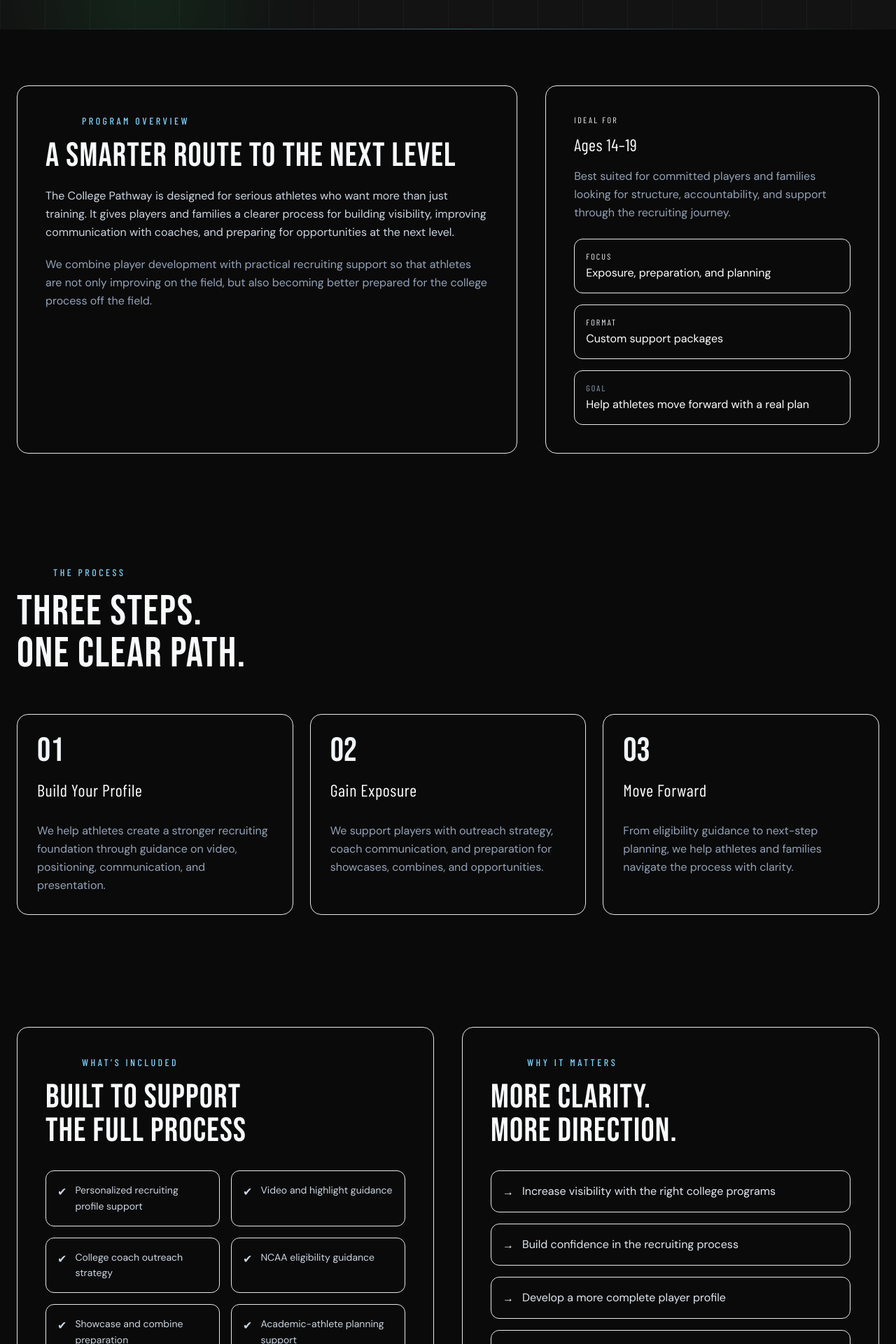
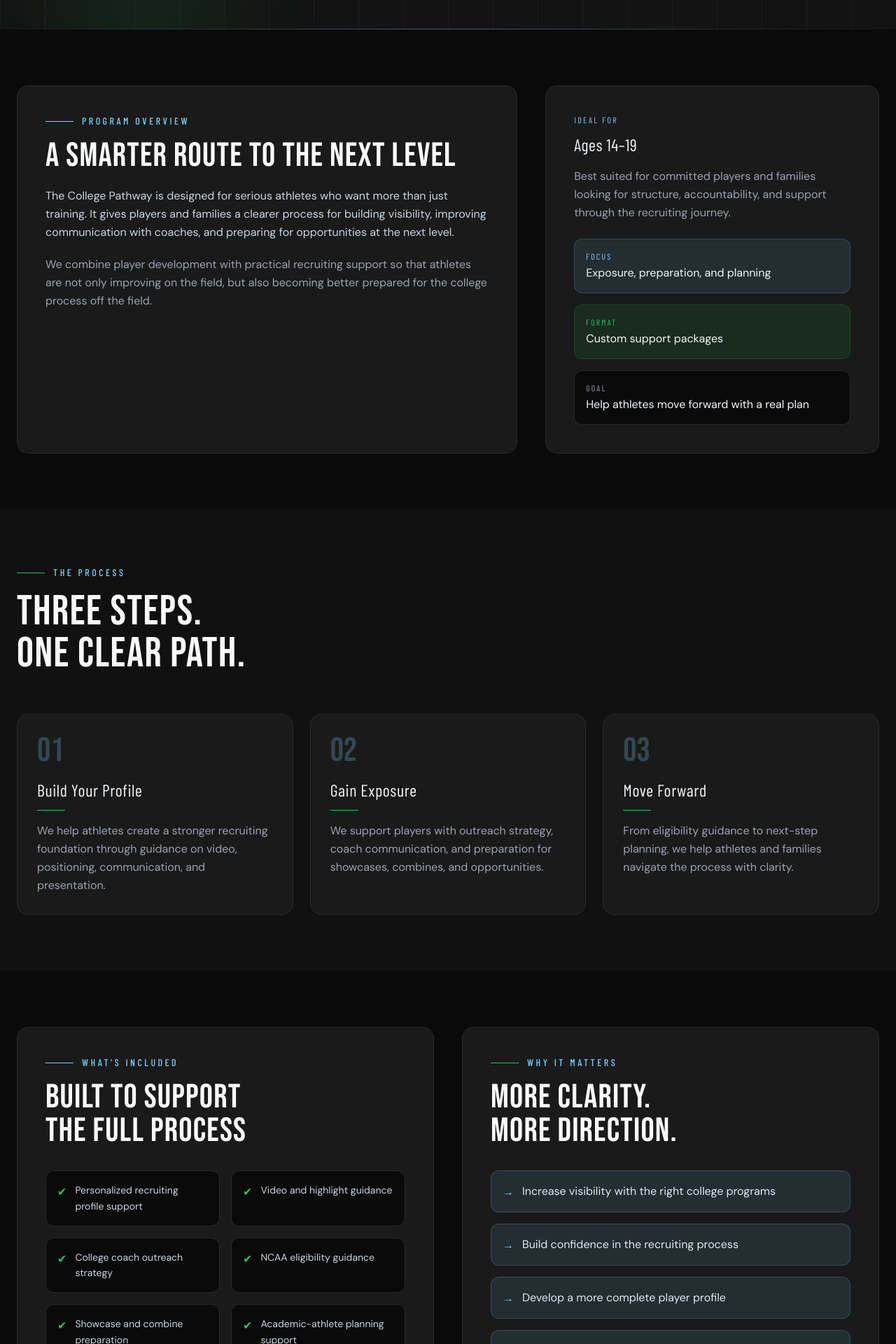
Before and after one commit to savannahathleticacademy-sys/savannah-athletic, a React (Vite) app: page /college-pathway in a window 1280 px wide. Shown: the part 520-2440 px from the top of the page at 70% size. Built offline with nearby package versions, Linux system fonts and the light colour scheme; grey boxes are pictures that could not be loaded; a web font is replaced by a local one.

Commit message:
Update PathToCollege.jsx

```diff
--- a/src/PathToCollege.jsx
+++ b/src/PathToCollege.jsx
@@ -50,8 +50,8 @@ export default function PathToCollege() {
     formData.append('name', `${first} ${last}`)
     formData.append('program', 'College Pathway')
     formData.append('access_key', '32de9cfe-9a49-44e1-adb9-018b5c1f24b6')
-    formData.append('subject', 'New College Pathway Inquiry - Savannah Athletic')
-    formData.append('from_name', 'Savannah Athletic Website')
+    formData.append('subject', 'New College Pathway Inquiry - Skill Mill Soccer')
+    formData.append('from_name', 'Skill Mill Soccer Website')
 
     const object = Object.fromEntries(formData)
     const json = JSON.stringify(object)
@@ -86,7 +86,7 @@ export default function PathToCollege() {
         label="College Pathway"
         title={
           <>
-            PATH TO <span className="text-gradient-gold">COLLEGE</span>
+            PATH TO <span className="text-primary">COLLEGE</span>
           </>
         }
         subtitle="A structured pathway for ambitious players who want guidance, exposure, and support through the recruiting process."
@@ -107,16 +107,16 @@ export default function PathToCollege() {
       </PageHero>
 
       {/* OVERVIEW */}
-      <section id="pathway-details" className="py-20 bg-pitch-black">
+      <section id="pathway-details" className="py-20 bg-skill-black">
         <div className="max-w-7xl mx-auto px-4 sm:px-6">
           <div className="grid grid-cols-1 lg:grid-cols-[1.2fr_0.8fr] gap-10">
-            <div className="rounded-2xl border border-pitch-border bg-pitch-card p-8 md:p-10">
+            <div className="rounded-2xl border border-skill-border bg-skill-card p-8 md:p-10">
               <div className="flex items-center gap-3 mb-4">
-                <div className="w-10 h-px bg-blue" />
+                <div className="w-10 h-px bg-primary" />
                 <span className="section-label">Program Overview</span>
               </div>
 
-              <h2 className="display-heading text-4xl md:text-5xl mb-5">
+              <h2 className="display-heading text-4xl md:text-5xl mb-5 uppercase">
                 A SMARTER ROUTE TO THE NEXT LEVEL
               </h2>
 
@@ -127,47 +127,47 @@ export default function PathToCollege() {
                 opportunities at the next level.
               </p>
 
-              <p className="text-slate-400 leading-relaxed">
+              <p className="text-text-muted leading-relaxed">
                 We combine player development with practical recruiting support so that
                 athletes are not only improving on the field, but also becoming better
                 prepared for the college process off the field.
               </p>
             </div>
 
-            <div className="rounded-2xl border border-pitch-border bg-pitch-card p-8 md:p-10">
-              <div className="text-blue text-xs font-heading tracking-[0.2em] uppercase mb-3">
+            <div className="rounded-2xl border border-skill-border bg-skill-card p-8 md:p-10">
+              <div className="text-primary text-xs font-heading tracking-[0.2em] uppercase mb-3">
                 Ideal For
               </div>
 
-              <h3 className="font-heading text-2xl text-white mb-4 tracking-wide">
+              <h3 className="font-heading text-2xl text-text-main mb-4 tracking-wide">
                 Ages 14–19
               </h3>
 
-              <p className="text-slate-400 leading-relaxed mb-6">
+              <p className="text-text-muted leading-relaxed mb-6">
                 Best suited for committed players and families looking for structure,
                 accountability, and support through the recruiting journey.
               </p>
 
               <div className="space-y-4">
-                <div className="rounded-xl border border-blue/20 bg-blue/10 p-4">
-                  <div className="text-blue text-xs font-heading tracking-[0.18em] uppercase mb-1">
+                <div className="rounded-xl border border-primary/20 bg-primary/10 p-4">
+                  <div className="text-primary text-xs font-heading tracking-[0.18em] uppercase mb-1">
                     Focus
                   </div>
-                  <div className="text-white">Exposure, preparation, and planning</div>
+                  <div className="text-text-main">Exposure, preparation, and planning</div>
                 </div>
 
-                <div className="rounded-xl border border-green/20 bg-green/10 p-4">
-                  <div className="text-green text-xs font-heading tracking-[0.18em] uppercase mb-1">
+                <div className="rounded-xl border border-accent-green/20 bg-accent-green/10 p-4">
+                  <div className="text-accent-green text-xs font-heading tracking-[0.18em] uppercase mb-1">
                     Format
                   </div>
-                  <div className="text-white">Custom support packages</div>
+                  <div className="text-text-main">Custom support packages</div>
                 </div>
 
-                <div className="rounded-xl border border-pitch-border bg-pitch-black p-4">
+                <div className="rounded-xl border border-skill-border bg-skill-black p-4">
                   <div className="text-slate-400 text-xs font-heading tracking-[0.18em] uppercase mb-1">
                     Goal
                   </div>
-                  <div className="text-white">Help athletes move forward with a real plan</div>
+                  <div className="text-text-main">Help athletes move forward with a real plan</div>
                 </div>
               </div>
             </div>
@@ -176,14 +176,14 @@ export default function PathToCollege() {
       </section>
 
       {/* 3 STEP PROCESS */}
-      <section className="py-20 bg-pitch-dark">
+      <section className="py-20 bg-skill-dark">
         <div className="max-w-7xl mx-auto px-4 sm:px-6">
           <div className="flex items-center gap-3 mb-4">
-            <div className="w-10 h-px bg-green" />
+            <div className="w-10 h-px bg-accent-green" />
             <span className="section-label">The Process</span>
           </div>
 
-          <h2 className="display-heading text-4xl md:text-6xl mb-14">
+          <h2 className="display-heading text-4xl md:text-6xl mb-14 uppercase">
             THREE STEPS.
             <br />
             ONE CLEAR PATH.
@@ -193,14 +193,14 @@ export default function PathToCollege() {
             {steps.map((step) => (
               <div
                 key={step.number}
-                className="rounded-2xl border border-pitch-border bg-pitch-card p-7 hover:border-blue/40 transition-all duration-300"
+                className="rounded-2xl border border-skill-border bg-skill-card p-7 hover:border-primary/40 transition-all duration-300"
               >
-                <div className="font-display text-5xl text-blue/25 mb-4">{step.number}</div>
-                <h3 className="font-heading text-2xl text-white mb-3 tracking-wide">
+                <div className="font-display text-5xl text-primary/25 mb-4">{step.number}</div>
+                <h3 className="font-heading text-2xl text-text-main mb-3 tracking-wide">
                   {step.title}
                 </h3>
-                <div className="w-10 h-px bg-green mb-4" />
-                <p className="text-slate-400 leading-relaxed">{step.text}</p>
+                <div className="w-10 h-px bg-accent-green mb-4" />
+                <p className="text-text-muted leading-relaxed">{step.text}</p>
               </div>
             ))}
           </div>
@@ -208,15 +208,15 @@ export default function PathToCollege() {
       </section>
 
       {/* INCLUDED + BENEFITS */}
-      <section className="py-20 bg-pitch-black">
+      <section className="py-20 bg-skill-black">
         <div className="max-w-7xl mx-auto px-4 sm:px-6 grid grid-cols-1 lg:grid-cols-2 gap-10">
-          <div className="rounded-2xl border border-pitch-border bg-pitch-card p-8 md:p-10">
+          <div className="rounded-2xl border border-skill-border bg-skill-card p-8 md:p-10">
             <div className="flex items-center gap-3 mb-4">
-              <div className="w-10 h-px bg-blue" />
+              <div className="w-10 h-px bg-primary" />
               <span className="section-label">What’s Included</span>
             </div>
 
-            <h2 className="display-heading text-4xl md:text-5xl mb-8">
+            <h2 className="display-heading text-4xl md:text-5xl mb-8 uppercase">
               BUILT TO SUPPORT
               <br />
               THE FULL PROCESS
@@ -226,10 +226,10 @@ export default function PathToCollege() {
               {includedItems.map((item) => (
                 <div
                   key={item}
-                  className="rounded-xl border border-pitch-border bg-pitch-black p-4 text-slate-300"
+                  className="rounded-xl border border-skill-border bg-skill-black p-4 text-slate-300"
                 >
                   <div className="flex items-start gap-3">
-                    <span className="text-green mt-0.5">✔</span>
+                    <span className="text-accent-green mt-0.5">✔</span>
                     <span className="leading-relaxed text-sm">{item}</span>
                   </div>
                 </div>
@@ -237,13 +237,13 @@ export default function PathToCollege() {
             </div>
           </div>
 
-          <div className="rounded-2xl border border-pitch-border bg-pitch-card p-8 md:p-10">
+          <div className="rounded-2xl border border-skill-border bg-skill-card p-8 md:p-10">
             <div className="flex items-center gap-3 mb-4">
-              <div className="w-10 h-px bg-green" />
+              <div className="w-10 h-px bg-accent-green" />
               <span className="section-label">Why It Matters</span>
             </div>
 
-            <h2 className="display-heading text-4xl md:text-5xl mb-8">
+            <h2 className="display-heading text-4xl md:text-5xl mb-8 uppercase">
               MORE CLARITY.
               <br />
               MORE DIRECTION.
@@ -253,18 +253,18 @@ export default function PathToCollege() {
               {benefits.map((benefit) => (
                 <div
                   key={benefit}
-                  className="rounded-xl border border-blue/20 bg-blue/10 p-4"
+                  className="rounded-xl border border-primary/20 bg-primary/10 p-4"
                 >
                   <div className="flex items-start gap-3">
-                    <span className="text-blue mt-0.5">→</span>
+                    <span className="text-primary mt-0.5">→</span>
                     <span className="text-slate-200 leading-relaxed">{benefit}</span>
                   </div>
                 </div>
               ))}
             </div>
 
-            <div className="mt-8 rounded-xl border border-pitch-border bg-pitch-black p-5">
-              <div className="text-slate-400 text-sm leading-relaxed">
+            <div className="mt-8 rounded-xl border border-skill-border bg-skill-black p-5">
+              <div className="text-text-muted text-sm leading-relaxed">
                 Every athlete’s pathway looks different. Our goal is to give players and
                 families structure, confidence, and better decision-making throughout the journey.
               </div>
@@ -274,22 +274,22 @@ export default function PathToCollege() {
       </section>
 
       {/* FORM SECTION */}
-      <section className="py-20 bg-pitch-dark">
+      <section className="py-20 bg-skill-dark">
         <div className="max-w-5xl mx-auto px-4 sm:px-6">
-          <div className="rounded-3xl border border-pitch-border bg-pitch-card p-8 md:p-12 relative overflow-hidden">
-            <div className="absolute inset-0 bg-gradient-to-r from-blue/10 via-transparent to-green/10 pointer-events-none" />
+          <div className="rounded-3xl border border-skill-border bg-skill-card p-8 md:p-12 relative overflow-hidden">
+            <div className="absolute inset-0 bg-gradient-to-r from-primary/10 via-transparent to-accent-green/10 pointer-events-none" />
 
             <div className="relative z-10">
               <div className="flex items-center gap-3 mb-4">
-                <div className="w-10 h-px bg-blue" />
+                <div className="w-10 h-px bg-primary" />
                 <span className="section-label">Start Here</span>
               </div>
 
-              <h2 className="display-heading text-4xl md:text-5xl mb-4">
+              <h2 className="display-heading text-4xl md:text-5xl mb-4 uppercase">
                 LET’S BUILD YOUR PATHWAY
               </h2>
 
-              <p className="text-slate-400 max-w-2xl mb-8 leading-relaxed">
+              <p className="text-text-muted max-w-2xl mb-8 leading-relaxed">
                 Fill out the form below and we’ll reach out with more information about the
                 process, support options, and next steps.
               </p>
@@ -310,58 +310,58 @@ export default function PathToCollege() {
                       name="first_name"
                       placeholder="First Name"
                       required
-                      className="p-3 rounded-lg bg-pitch-black border border-pitch-border text-white"
+                      className="p-3 rounded-lg bg-skill-black border border-skill-border text-text-main"
                     />
                     <input
                       type="text"
                       name="last_name"
                       placeholder="Last Name"
                       required
-                      className="p-3 rounded-lg bg-pitch-black border border-pitch-border text-white"
+                      className="p-3 rounded-lg bg-skill-black border border-skill-border text-text-main"
                     />
                     <input
                       type="date"
                       name="date_of_birth"
-                      className="p-3 rounded-lg bg-pitch-black border border-pitch-border text-white"
+                      className="p-3 rounded-lg bg-skill-black border border-skill-border text-text-main"
                     />
                     <input
                       type="text"
                       name="class_year"
                       placeholder="Class Year"
-                      className="p-3 rounded-lg bg-pitch-black border border-pitch-border text-white"
+                      className="p-3 rounded-lg bg-skill-black border border-skill-border text-text-main"
                     />
                     <input
                       type="text"
                       name="position"
                       placeholder="Position"
-                      className="p-3 rounded-lg bg-pitch-black border border-pitch-border text-white"
+                      className="p-3 rounded-lg bg-skill-black border border-skill-border text-text-main"
                     />
                     <input
                       type="email"
                       name="email"
                       placeholder="Email"
                       required
-                      className="p-3 rounded-lg bg-pitch-black border border-pitch-border text-white"
+                      className="p-3 rounded-lg bg-skill-black border border-skill-border text-text-main"
                     />
                     <input
                       type="tel"
                       name="phone"
                       placeholder="Phone Number"
-                      className="p-3 rounded-lg bg-pitch-black border border-pitch-border text-white md:col-span-2"
+                      className="p-3 rounded-lg bg-skill-black border border-skill-border text-text-main md:col-span-2"
                     />
                   </div>
 
                   <textarea
                     name="message"
                     placeholder="Tell us more about your goals"
-                    className="w-full p-3 rounded-lg bg-pitch-black border border-pitch-border text-white min-h-[120px]"
+                    className="w-full p-3 rounded-lg bg-skill-black border border-skill-border text-text-main min-h-[120px]"
                   />
 
                   <div className="flex flex-col sm:flex-row sm:items-center gap-4">
                     <button type="submit" className="btn-primary">
                       Submit Inquiry
                     </button>
-                    <span className="text-white">{result}</span>
+                    <span className="text-text-main">{result}</span>
                   </div>
                 </form>
               )}
```
